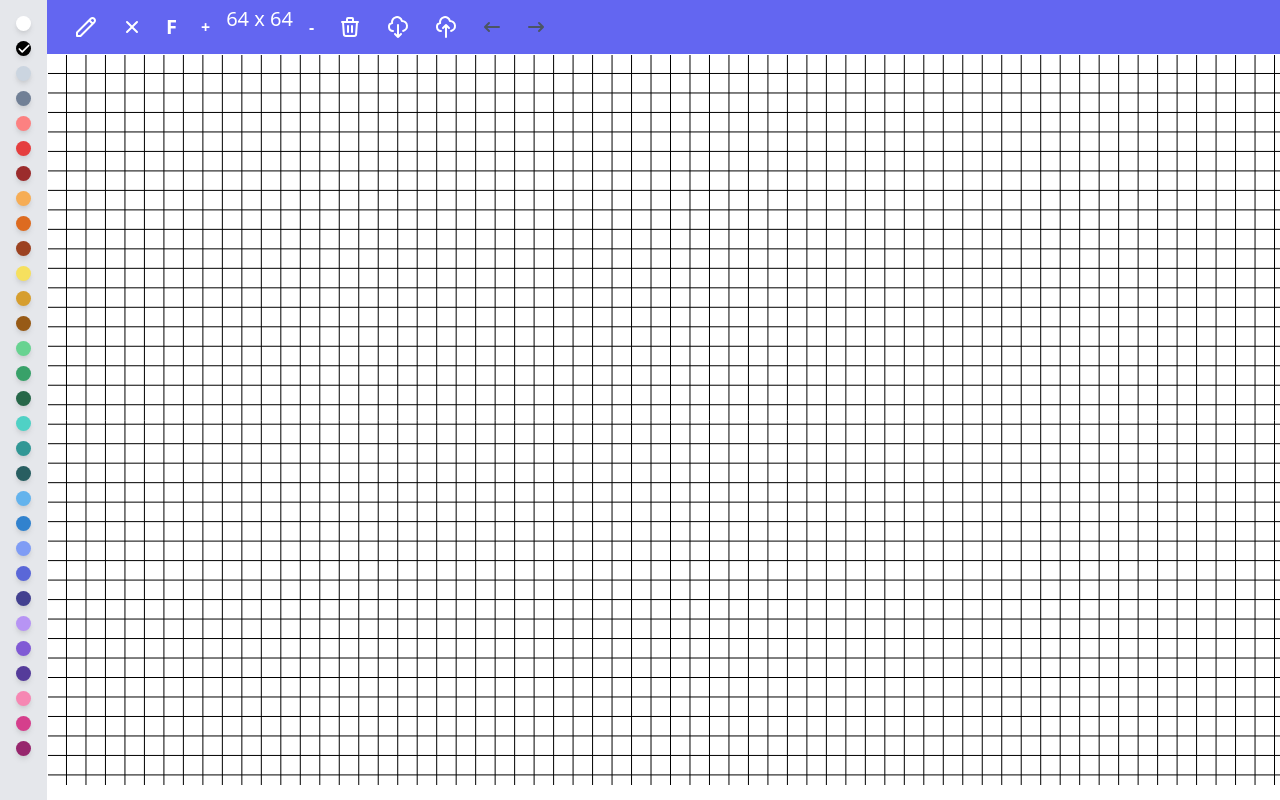
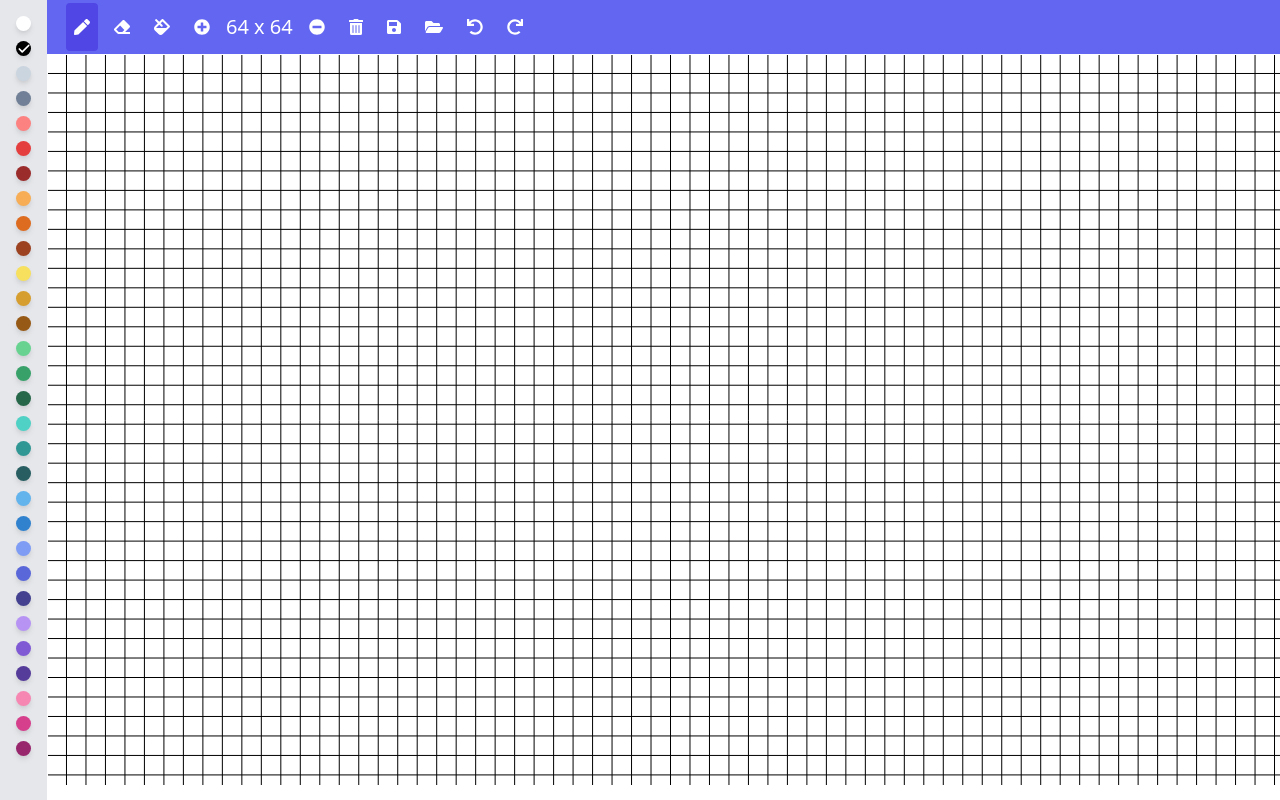
Before and after one commit to Vorgnr/Pixon, a Vue app: page / in a window 1280 px wide. Built offline with nearby package versions, Linux system fonts and the light colour scheme.

Commit message:
icon with fontawesome

```diff
--- a/package.json
+++ b/package.json
@@ -8,6 +8,9 @@
     "lint": "eslint . --ext .js,.jsx,.ts,.tsx,.vue"
   },
   "dependencies": {
+    "@fortawesome/fontawesome-svg-core": "^1.2.36",
+    "@fortawesome/free-solid-svg-icons": "^5.15.4",
+    "@fortawesome/vue-fontawesome": "^3.0.0-4",
     "vue": "^3.2.20",
     "vue-router": "^4.0.11",
     "vuex": "^4.0.2"
--- a/src/App.vue
+++ b/src/App.vue
@@ -1,7 +1,3 @@
-<script setup>
-  import Footer from '@/layouts/Footer.vue'
-</script>
-
 <template>
-  <router-view/>
+  <router-view />
 </template>
--- a/src/components/Grid.vue
+++ b/src/components/Grid.vue
@@ -178,7 +178,6 @@ export default {
             stack.unshift(west);
           }
         }
-
       }
 
       this.$emit('matrixChange', matrix);
--- a/src/components/Toolbox.vue
+++ b/src/components/Toolbox.vue
@@ -1,152 +1,72 @@
 <template>
   <div class="flex flex-wrap justify-center gap-2">
     <button
-      class="toolbox-btn"
+      class="toolbox-btn hover:bg-indigo-600"
+      :class="{'bg-indigo-600': mode === 'pen'}"
       @click="changeMode('pen')"
     >
-      <svg
-        xmlns="http://www.w3.org/2000/svg"
-        class="h-6 w-6"
-        fill="none"
-        viewBox="0 0 24 24"
-        stroke="currentColor"
-      >
-        <path
-          stroke-linecap="round"
-          stroke-linejoin="round"
-          stroke-width="2"
-          d="M15.232 5.232l3.536 3.536m-2.036-5.036a2.5 2.5 0 113.536 3.536L6.5 21.036H3v-3.572L16.732 3.732z"
-        />
-      </svg>
+      <font-awesome-icon
+        icon="pen"
+      />
+    </button>
+    <button
+      class="toolbox-btn hover:bg-indigo-600"
+      :class="{'bg-indigo-600': mode === 'rubber'}"
+      @click="changeMode('rubber')"
+    >
+      <font-awesome-icon icon="eraser" />
+    </button>
+    <button
+      class="toolbox-btn hover:bg-indigo-600"
+      :class="{'bg-indigo-600': mode === 'fill'}"
+      @click="changeMode('fill')"
+    >
+      <font-awesome-icon icon="fill" />
+    </button>
+    <button
+      class="toolbox-btn hover:bg-indigo-600"
+      @click="$emit('addRow')"
+    >
+      <font-awesome-icon icon="plus-circle" />
+    </button>
+    <span class="toolbox-text">{{ size }} x {{ size }}</span>
+    <button
+      class="toolbox-btn hover:bg-indigo-600"
+      @click="$emit('delRow')"
+    >
+      <font-awesome-icon icon="minus-circle" />
+    </button>
+    <button
+      class="toolbox-btn hover:bg-indigo-600"
+      @click="$emit('del')"
+    >
+      <font-awesome-icon icon="trash-alt" />
+    </button>
+    <button
+      class="toolbox-btn hover:bg-indigo-600"
+      @click="$emit('save')"
+    >
+      <font-awesome-icon icon="save" />
+    </button>
+    <button
+      class="toolbox-btn hover:bg-indigo-600"
+      @click="$emit('load')"
+    >
+      <font-awesome-icon icon="folder-open" />
     </button>
     <button
       class="toolbox-btn"
-      @click="changeMode('rubber')"
+      :class="{ 'disabled' : !canUndo, 'hover:bg-indigo-600': canUndo }"
+      @click=" canUndo && $emit('undo')"
     >
-      <svg
-        xmlns="http://www.w3.org/2000/svg"
-        class="h-5 w-5"
-        viewBox="0 0 20 20"
-        fill="currentColor"
-      >
-        <path
-          fill-rule="evenodd"
-          d="M4.293 4.293a1 1 0 011.414 0L10 8.586l4.293-4.293a1 1 0 111.414 1.414L11.414 10l4.293 4.293a1 1 0 01-1.414 1.414L10 11.414l-4.293 4.293a1 1 0 01-1.414-1.414L8.586 10 4.293 5.707a1 1 0 010-1.414z"
-          clip-rule="evenodd"
-        />
-      </svg>
+      <font-awesome-icon icon="undo" />
     </button>
     <button
       class="toolbox-btn"
-      @click="changeMode('fill')"
-    >
-      <span class="toolbox-text">F</span>
-    </button>
-    <button
-      class="toolbox-btn"
-      @click="$emit('addRow')"
-    >
-      +
-    </button>
-    <span class="toolbox-text">{{ size }} x {{ size }}</span>
-    <button
-      class="toolbox-btn"
-      @click="$emit('delRow')"
-    >
-      -
-    </button>
-    <button
-      class="toolbox-btn"
-      @click="$emit('del')"
-    >
-      <svg
-        xmlns="http://www.w3.org/2000/svg"
-        class="h-6 w-6"
-        fill="none"
-        viewBox="0 0 24 24"
-        stroke="currentColor"
-      >
-        <path
-          stroke-linecap="round"
-          stroke-linejoin="round"
-          stroke-width="2"
-          d="M19 7l-.867 12.142A2 2 0 0116.138 21H7.862a2 2 0 01-1.995-1.858L5 7m5 4v6m4-6v6m1-10V4a1 1 0 00-1-1h-4a1 1 0 00-1 1v3M4 7h16"
-        />
-      </svg>
-    </button>
-    <button
-      class="toolbox-btn"
-      @click="$emit('save')"
-    >
-      <svg
-        xmlns="http://www.w3.org/2000/svg"
-        class="h-6 w-6"
-        fill="none"
-        viewBox="0 0 24 24"
-        stroke="currentColor"
-      >
-        <path
-          stroke-linecap="round"
-          stroke-linejoin="round"
-          stroke-width="2"
-          d="M7 16a4 4 0 01-.88-7.903A5 5 0 1115.9 6L16 6a5 5 0 011 9.9M9 19l3 3m0 0l3-3m-3 3V10"
-        />
-      </svg>
-    </button>
-    <button
-      class="toolbox-btn"
-      @click="$emit('load')"
-    >
-      <svg
-        xmlns="http://www.w3.org/2000/svg"
-        class="h-6 w-6"
-        fill="none"
-        viewBox="0 0 24 24"
-        stroke="currentColor"
-      >
-        <path
-          stroke-linecap="round"
-          stroke-linejoin="round"
-          stroke-width="2"
-          d="M7 16a4 4 0 01-.88-7.903A5 5 0 1115.9 6L16 6a5 5 0 011 9.9M15 13l-3-3m0 0l-3 3m3-3v12"
-        />
-      </svg>
-    </button>
-    <button
-      class="toolbox-btn"
-      :class="{ 'disabled' : !canUndo }"
-      @click=" canUndo && $emit('undo')"
-    >
-      <svg
-        xmlns="http://www.w3.org/2000/svg"
-        class="h-5 w-5"
-        viewBox="0 0 20 20"
-        fill="currentColor"
-      >
-        <path
-          fill-rule="evenodd"
-          d="M7.707 14.707a1 1 0 01-1.414 0l-4-4a1 1 0 010-1.414l4-4a1 1 0 011.414 1.414L5.414 9H17a1 1 0 110 2H5.414l2.293 2.293a1 1 0 010 1.414z"
-          clip-rule="evenodd"
-        />
-      </svg>
-    </button>
-    <button
-      class="toolbox-btn"
-      :class="{ 'disabled' : !canRedo }"
+      :class="{ 'disabled' : !canRedo, 'hover:bg-indigo-600': canRedo }"
       @click="canRedo && $emit('redo')"
     >
-      <svg
-        xmlns="http://www.w3.org/2000/svg"
-        class="h-5 w-5"
-        viewBox="0 0 20 20"
-        fill="currentColor"
-      >
-        <path
-          fill-rule="evenodd"
-          d="M12.293 5.293a1 1 0 011.414 0l4 4a1 1 0 010 1.414l-4 4a1 1 0 01-1.414-1.414L14.586 11H3a1 1 0 110-2h11.586l-2.293-2.293a1 1 0 010-1.414z"
-          clip-rule="evenodd"
-        />
-      </svg>
+      <font-awesome-icon icon="redo" />
     </button>
   </div>
 </template>
--- a/src/main.js
+++ b/src/main.js
@@ -1,12 +1,27 @@
 import { createApp } from 'vue'
+import { library } from '@fortawesome/fontawesome-svg-core'
+import {
+  faPen, faEraser, faFill, faTrashAlt,
+  faPlusCircle, faMinusCircle, faUndo, faRedo,
+  faFolderOpen, faSave
+} from '@fortawesome/free-solid-svg-icons'
+import { FontAwesomeIcon } from '@fortawesome/vue-fontawesome'
+
+library.add([
+  faPen, faEraser, faFill, faTrashAlt, faPlusCircle, faMinusCircle,
+  faUndo, faRedo, faFolderOpen, faSave
+]);
+//library.add(faEraser);
+
 import App from '@/App.vue'
+import router from '@/router/index'
 
-import router from '@/router/index'
 //import store from '@/stores/index'
 
 import '@/assets/css/main.css'
 
 createApp(App)
   .use(router)
+  .component('FontAwesomeIcon', FontAwesomeIcon)
   //.use(store)
   .mount('#app')
```
Also changed, not shown: 1 other file (tests, documents, lock files or other folders).
